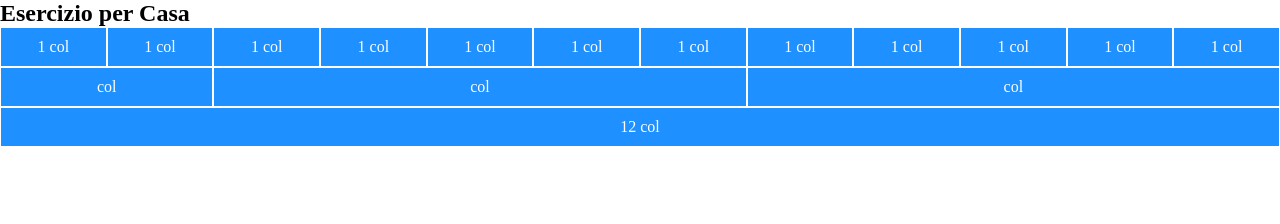
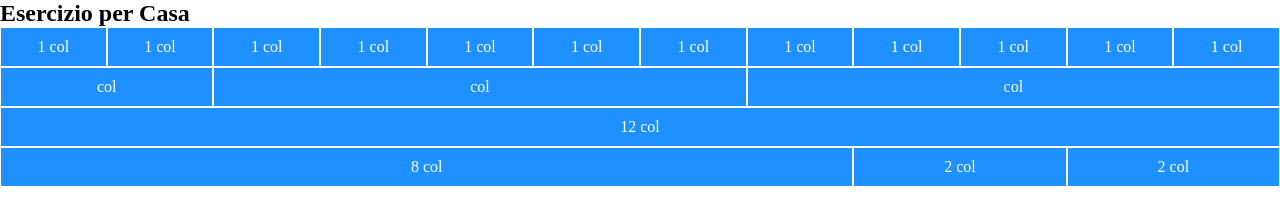
Before and after one commit to MarcoSalvatore91/html-css-12bool, a plain HTML site: page index.html in a window 1280 px wide. Drawn offline with Linux system fonts and the light colour scheme.

Commit message:
homework col 8-2-2

```diff
--- a/index.html
+++ b/index.html
@@ -32,6 +32,12 @@
         </div>
         <div class="row content-center align-center">
             <div class="col-12">12 col</div>
+        </div>
+        <div class="row content-center align-center">
+            <div class="col-8">8 col</div>
+            <div class="col-2">2 col</div>
+            <div class="col-2">2 col</div>
+        </div>
     </section>
 </body>
 </html>
```
